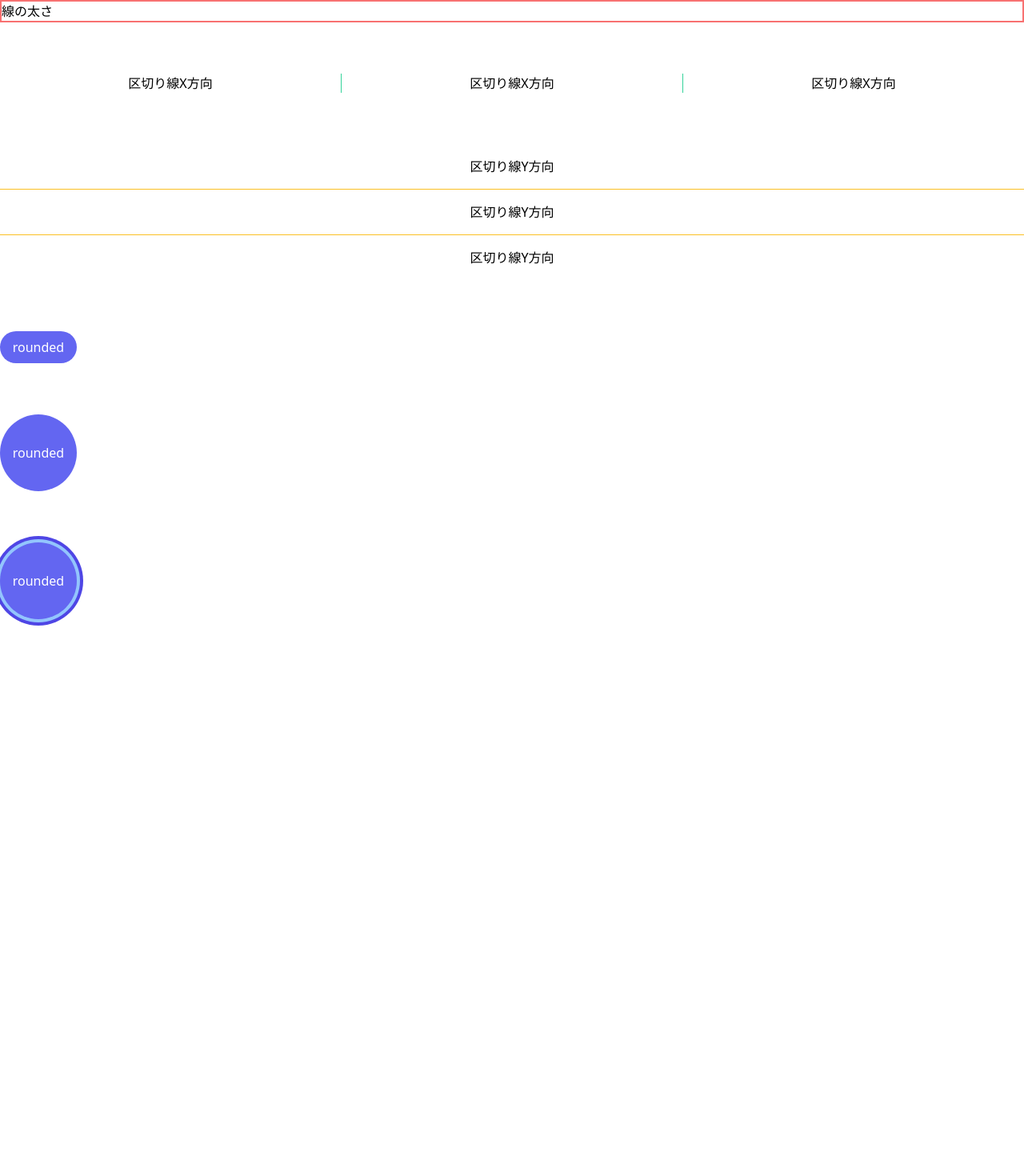
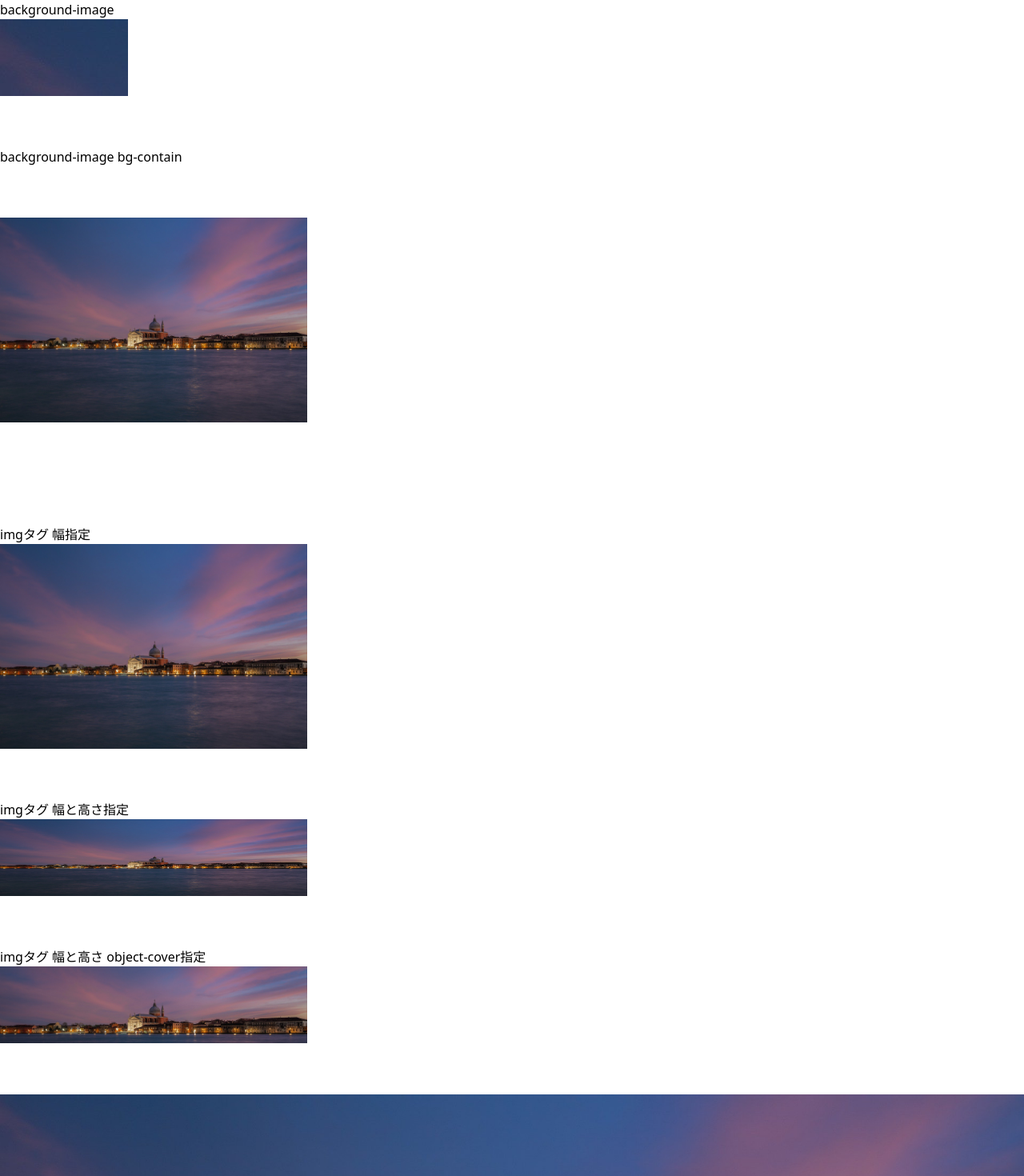
Before and after one commit to Takumikimura1899/TailwindCSS-React-Practice, a React (Create React App) app: page / in a window 1280 px wide. Shown: the top 1470 px of the page at 80% size. Before the commit the page ends 800 px from the top, so only its background shows below. Built offline with nearby package versions, Linux system fonts and the light colour scheme.

Commit message:
ImgBackgroundImage

```diff
--- a/src/App.js
+++ b/src/App.js
@@ -4,6 +4,7 @@ import Button from './components/Button';
 import Color from './components/Color';
 import FontText from './components/FontText';
 import HoverFocus from './components/HoverFocus';
+import ImgBackgroundImg from './components/ImgBackgroundImg';
 import MarginPadding from './components/Marginpadding';
 import Opacity from './components/Opacity';
 import WidthHeight from './components/WidthHeight';
@@ -18,7 +19,8 @@ function App() {
       {/* <Color /> */}
       {/* <HoverFocus /> */}
       {/* <Opacity /> */}
-      <BorderDivideRoundedRing />
+      {/* <BorderDivideRoundedRing /> */}
+      <ImgBackgroundImg />
     </>
   );
 }
--- /dev/null
+++ b/src/components/ImgBackgroundImg.jsx
@@ -0,0 +1,28 @@
+import React from 'react';
+import Image from '../images/img1.jpg';
+
+const ImgBackgroundImg = () => {
+  return (
+    <>
+      background-image
+      <div
+        className='mb-16 h-24 w-40'
+        style={{ backgroundImage: `url(${Image})` }}
+      />
+      background-image bg-contain
+      <div
+        className='mb-16 h-96 w-96 bg-contain bg-center bg-no-repeat'
+        style={{ backgroundImage: `url(${Image})` }}
+      />
+      imgタグ 幅指定
+      <img className='mb-16 w-96' src={Image} alt='img' />
+      imgタグ 幅と高さ指定
+      <img className='mb-16 w-96 h-24' src={Image} alt='img' />
+      imgタグ 幅と高さ object-cover指定
+      <img className='mb-16 w-96 h-24 object-cover' src={Image} alt='img' />
+      <img src={Image} alt='img' />
+    </>
+  );
+};
+
+export default ImgBackgroundImg;
```
Also changed, not shown: src/images/img1.jpg (added).
